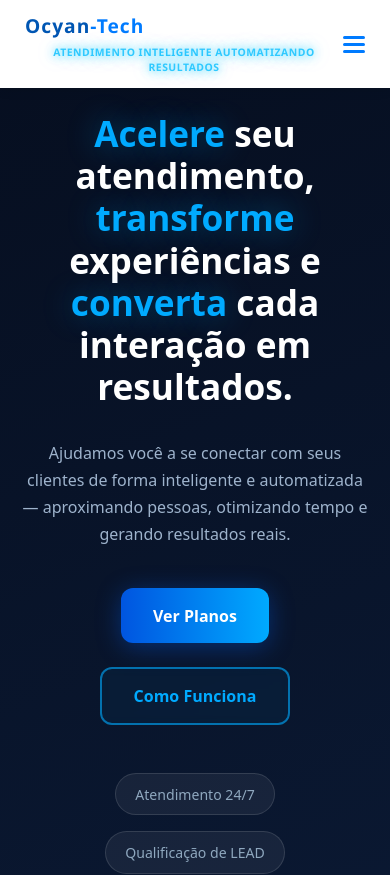
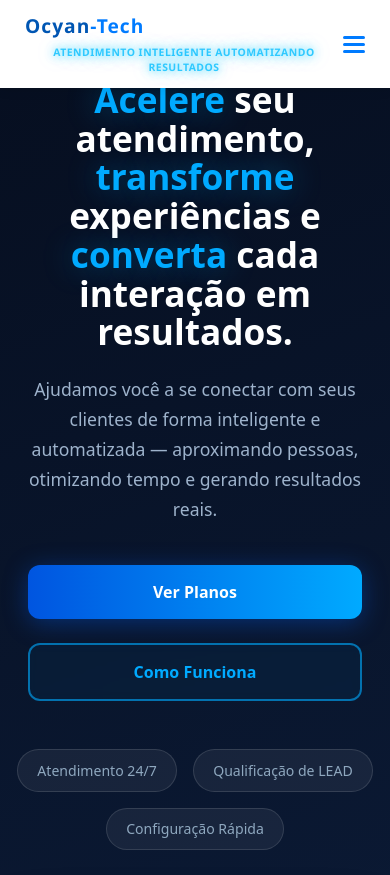
Before and after one commit to OcimarPrado/Frontend-ProjetoA, a React (Vite) app: page / in a window 390 px wide. Shown: the top 875 px of the page. Built offline with nearby package versions, Linux system fonts and the light colour scheme.

Commit message:
ajuste hero responsivo

```diff
--- a/src/styles/Hero.css
+++ b/src/styles/Hero.css
@@ -256,22 +256,55 @@
    ===================== */
 @media (max-width: 900px) {
   .hero {
-    padding: 7rem 1.25rem 3rem; /* Padding corrigido para o slogan aparecer */
+    padding: 7rem 0.8rem 3rem; /* Padding corrigido para o slogan aparecer */
     min-height: auto;
   }
 
   .hero-inner {
     grid-template-columns: 1fr;
-    gap: 3rem;
+    gap: 2.5rem;
     text-align: center;
   }
 
+  .hero-text {
+    width: 100%; /* Força o bloco de texto a ocupar a largura disponível */
+    padding: 0;
+  }
+
   .hero h1 {
+    /* Aumentei levemente o clamp para o texto preencher melhor as laterais */
+    font-size: clamp(2rem, 8.5vw, 2.8rem);
+    line-height: 1.1;
     text-align: center;
-    margin-top: 0;
+    margin-bottom: 1.5rem;
+    /* Remove qualquer margem lateral que possa estar limitando o texto */
+    max-width: 100%;
+  }
+
+  .hero-description {
+    font-size: 1.1rem;
+    text-align: center;
+    max-width: 100%; /* Libera a descrição também */
+    padding: 0 0.5rem; /* Apenas um toque de respiro */
   }
 
   .hero-cta, .hero-features {
     justify-content: center;
+    width: 100%;
   }
 }
+
+/* Ajuste fino para telas muito pequenas (iPhone SE, etc) */
+@media (max-width: 480px) {
+  .hero {
+    padding: 5rem 0.6rem 2.5rem;
+  }
+
+  .hero h1 {
+    font-size: 2.2rem; /* Tamanho fixo ideal para aproveitar a largura */
+  }
+
+  .btn-primary, .btn-secondary {
+    width: 90%; /* Botões quase largura total para preencher o visual */
+  }
+}
```
